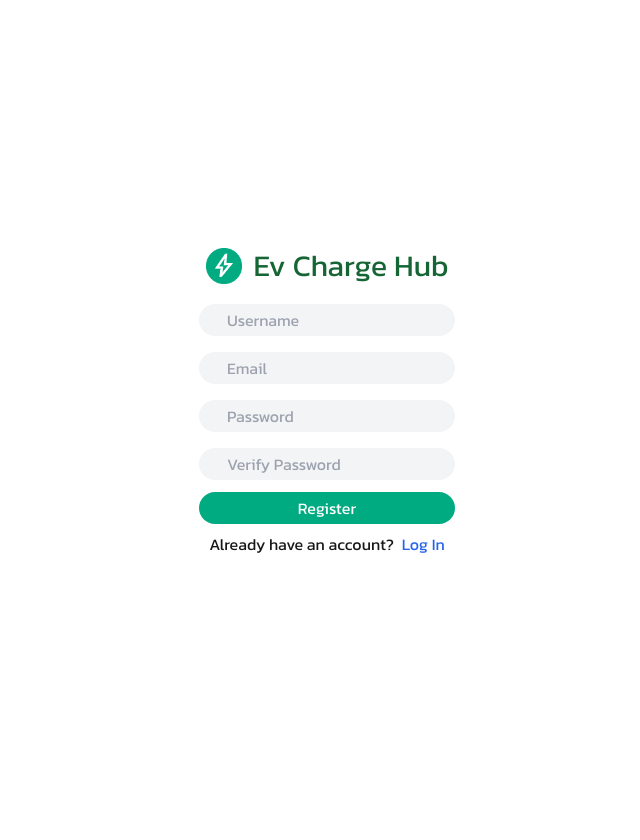
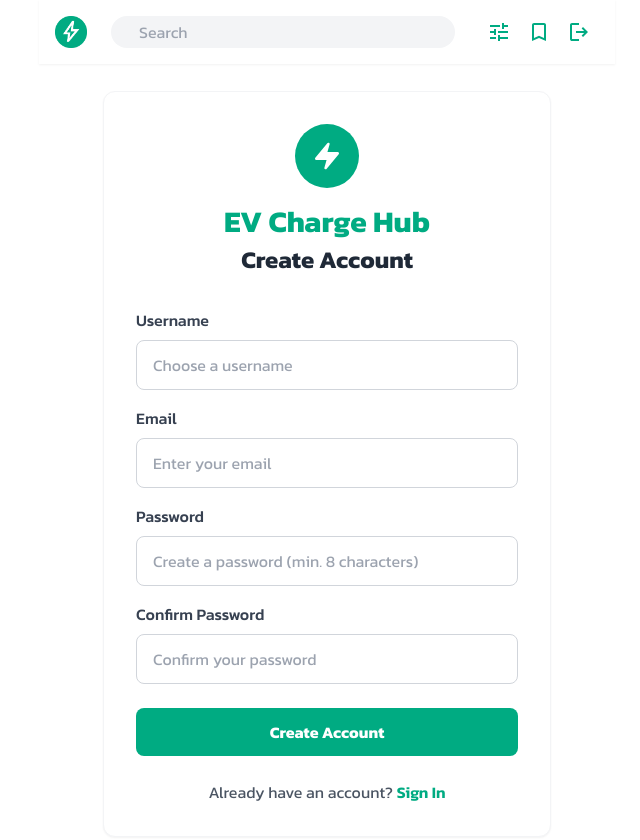
Before and after one commit to Ev-Charge-Hub/frontend, a Next.js app in the folder ev-charge-hub/: page /register in a window 1280 px wide. Shown: the top 840 px of the page, without its empty margins (313-953 px from the left). Before the commit the page ends 800 px from the top, so only its background shows below. Built offline with nearby package versions, Linux system fonts and the light colour scheme; no server answers.

Commit message:
implement login and signup feature

```diff
--- a/ev-charge-hub/src/app/layout.js
+++ b/ev-charge-hub/src/app/layout.js
@@ -3,6 +3,7 @@ import "./globals.css";
 import LayoutProvider from "@/utils/LayoutProvider";
 import { LocationProvider } from "@/utils/UserLocationProvider";
 import { DistanceProvider } from "@/utils/DistanceContext";
+import { AuthProvider } from "@/utils/authContext";
 
 const kanit = Kanit({
   variable: "--font-kanit",
@@ -18,9 +19,13 @@ export const metadata = {
 export default function RootLayout({ children }) {
   return (
     <html lang="en">
+      <head>
+        <meta name="viewport" content="width=device-width, initial-scale=1.0" />
+      </head>
       <body
-        className={`${kanit.variable} antialiased max-w-xl mx-auto`}
+        className={`${kanit.variable} font-sans antialiased w-full max-w-xl mx-auto`}
       >
+        <AuthProvider>
           <LocationProvider>
             <DistanceProvider>
               <LayoutProvider>
@@ -28,6 +33,7 @@ export default function RootLayout({ children }) {
               </LayoutProvider>
             </DistanceProvider>
           </LocationProvider>
+        </AuthProvider>
       </body>
     </html>
   );
--- a/ev-charge-hub/src/app/login/page.js
+++ b/ev-charge-hub/src/app/login/page.js
@@ -1,57 +1,115 @@
 "use client"
-import React, { useState } from 'react'
+import React, { useState, useEffect } from 'react'
 import Link from 'next/link'
 import { loginUser } from '@/services/authService';
 import { useRouter } from 'next/navigation';
+import { setToken, isLoggedIn } from '@/utils/tokenManager';
 
 function Page() {
-
   const [username, setUsername] = useState("");
   const [password, setPassword] = useState("");
   const [error, setError] = useState(null);
-  const [successMessage, setSuccessMessage] = useState(null);
-  const [token, setToken] = useState("");
-  const router = useRouter()
+  const [isLoading, setIsLoading] = useState(false);
+  const router = useRouter();
+
+  useEffect(() => {
+    if (isLoggedIn()) {
+      router.push('/');
+    }
+  }, [router]);
 
   const handleLogin = async (event) => {
     event.preventDefault();
+    setIsLoading(true);
+    setError(null);
+
+    if (!username || !password) {
+      setError("Please fill in all fields");
+      setIsLoading(false);
+      return;
+    }
 
     try {
       const response = await loginUser(username, password);
-      setSuccessMessage(response.message);
-      setError(null);
-      console.log(response.token);
-      setToken(response.token)
-      router.push("/")
+
+      if (response.token) {
+        setToken(response.token);
+        router.push("/");
+      } else {
+        setError("Login successful but no token received");
+      }
     } catch (err) {
-      setError("Failed to log in. Please try again.");
-      setSuccessMessage(null);
+      setError(err.message || "Failed to log in. Please try again.");
+    } finally {
+      setIsLoading(false);
     }
   }
 
   return (
-    <div className='h-screen flex flex-col justify-center items-center'>
-      <form onSubmit={handleLogin} className='text-center'>
-        <div className='flex w-full justify-center my-3'>
-          <img src='logo.png' className='w-9 h-9' alt="Logo" />
-          <div className='text-green-800 text-3xl ml-3'>Ev Charge Hub</div>
+    <div className='min-h-screen flex flex-col justify-center items-center bg-white p-4'>
+      <div className='bg-white p-8 rounded-xl w-full max-w-md shadow-sm border border-gray-100'>
+        <div className='text-center mb-8'>
+          <div className='flex justify-center mb-4'>
+            <div className='w-16 h-16 rounded-full bg-[#00AB82] flex items-center justify-center'>
+              <svg width="32" height="32" viewBox="0 0 24 24" fill="none" xmlns="http://www.w3.org/2000/svg">
+                <path d="M13 3L4 14H13L11 21L20 10H11L13 3Z" fill="white" stroke="white" strokeWidth="2" strokeLinecap="round" strokeLinejoin="round"/>
+              </svg>
+            </div>
+          </div>
+          <h1 className='text-[#00AB82] text-3xl font-bold mb-1'>EV Charge Hub</h1>
+          <h2 className='text-gray-800 text-2xl font-bold'>Sign In</h2>
         </div>
-        <div className='flex flex-col my-1 items-center w-full'>
-          <input placeholder='Username'
-            className='bg-gray-100 w-64 h-8 px-7 rounded-2xl my-2'
-            value={username}
-            onChange={(e) => setUsername(e.target.value)} />
-          <input placeholder='Password' type='password'
-            className='bg-gray-100 w-64 h-8 px-7 rounded-2xl my-2'
-            value={password}
-            onChange={(e) => setPassword(e.target.value)} />
-        </div>
-        <button type="submit" className='bg-custom-green w-64 px-7 py-1 mx-6 rounded-2xl text-white'>Log In</button>
-        <div className='my-2'>
-          Don't have an account yet?
-          <Link href='/register' className='ml-2 text-blue-600'>Register</Link>
-        </div>
-      </form>
+
+        {error && (
+          <div className="bg-red-50 border border-red-200 text-red-700 px-4 py-3 rounded-lg mb-6" role="alert">
+            <span className="block sm:inline">{error}</span>
+          </div>
+        )}
+
+        <form onSubmit={handleLogin}>
+          <div className='mb-4'>
+            <label className="block text-gray-700 font-medium mb-2" htmlFor="username">
+              Username or Email
+            </label>
+            <input
+              id="username"
+              placeholder='Enter your username or email'
+              className='w-full px-4 py-3 rounded-lg border border-gray-300 focus:outline-none focus:ring-2 focus:ring-[#00AB82] text-gray-800'
+              value={username}
+              onChange={(e) => setUsername(e.target.value)}
+            />
+          </div>
+
+          <div className='mb-6'>
+            <label className="block text-gray-700 font-medium mb-2" htmlFor="password">
+              Password
+            </label>
+            <input
+              id="password"
+              placeholder='Enter your password'
+              type='password'
+              className='w-full px-4 py-3 rounded-lg border border-gray-300 focus:outline-none focus:ring-2 focus:ring-[#00AB82] text-gray-800'
+              value={password}
+              onChange={(e) => setPassword(e.target.value)}
+            />
+          </div>
+
+          <button
+            type="submit"
+            disabled={isLoading}
+            className='w-full py-3 rounded-lg text-white font-bold transition duration-200 ease-in-out bg-[#00AB82] hover:bg-[#00956f]'
+          >
+            {isLoading ? 'Signing in...' : 'Sign In'}
+          </button>
+
+          <div className='mt-6 text-center text-gray-600'>
+            Don't have an account yet?{' '}
+            <Link href='/register' className='text-[#00AB82] font-semibold hover:underline'>
+              Register
+            </Link>
+          </div>
+        </form>
+      </div>
     </div>
   )
 }
--- a/ev-charge-hub/src/app/register/page.js
+++ b/ev-charge-hub/src/app/register/page.js
@@ -1,8 +1,9 @@
 "use client"
-import React, { useState } from 'react'
+import React, { useState, useEffect } from 'react'
 import Link from 'next/link'
 import { registerUser } from '@/services/authService';
 import { useRouter } from 'next/navigation';
+import { isLoggedIn } from '@/utils/tokenManager';
 
 function Page() {
     const [username, setUsername] = useState("");
@@ -11,80 +12,152 @@ function Page() {
     const [verifyPassword, setVerifyPassword] = useState("");
     const [role, setRole] = useState("USER");
     const [error, setError] = useState(null);
-    const [successMessage, setSuccessMessage] = useState(null);
+    const [isLoading, setIsLoading] = useState(false);
     const router = useRouter();
+
+    useEffect(() => {
+        if (isLoggedIn()) {
+            router.push('/');
+        }
+    }, [router]);
+
+    const validateEmail = (email) => {
+        const re = /^[^\s@]+@[^\s@]+\.[^\s@]+$/;
+        return re.test(email);
+    };
 
     const handleSubmit = async (event) => {
         event.preventDefault();
+        setIsLoading(true);
+        setError(null);
 
-        // Check if passwords match
+        if (!username || !email || !password || !verifyPassword) {
+            setError("Please fill in all fields");
+            setIsLoading(false);
+            return;
+        }
+
+        if (!validateEmail(email)) {
+            setError("Please enter a valid email address");
+            setIsLoading(false);
+            return;
+        }
+
         if (password !== verifyPassword) {
             setError("Passwords do not match");
-            setSuccessMessage(null);
+            setIsLoading(false);
             return;
         }
 
         if (password.length < 8) {
             setError("Password must be at least 8 characters long");
-            setSuccessMessage(null);
+            setIsLoading(false);
             return;
         }
 
         try {
             const response = await registerUser(username, email, password, role);
-            setSuccessMessage(response.message);
-            setError(null);
-            router.push("/login")
+            router.push("/login");
         } catch (err) {
-            setError("Failed to register. Please try again.");
-            setSuccessMessage(null);
+            setError(err.message || "Failed to register. Please try again.");
+        } finally {
+            setIsLoading(false);
         }
-
     };
 
     return (
-        <div className='h-screen flex flex-col justify-center items-center'>
-            <form className='text-center' onSubmit={handleSubmit}>
-                <div className='flex w-full justify-center my-3'>
-                    <img src='logo.png' className='w-9 h-9' alt="Logo" />
-                    <div className='text-green-800 text-3xl ml-3'>Ev Charge Hub</div>
+        <div className='min-h-screen flex flex-col justify-center items-center bg-white p-4'>
+            <div className='bg-white p-8 rounded-xl w-full max-w-md shadow-sm border border-gray-100'>
+                <div className='text-center mb-8'>
+                    <div className='flex justify-center mb-4'>
+                        <div className='w-16 h-16 rounded-full bg-[#00AB82] flex items-center justify-center'>
+                            <svg width="32" height="32" viewBox="0 0 24 24" fill="none" xmlns="http://www.w3.org/2000/svg">
+                                <path d="M13 3L4 14H13L11 21L20 10H11L13 3Z" fill="white" stroke="white" strokeWidth="2" strokeLinecap="round" strokeLinejoin="round"/>
+                            </svg>
                         </div>
-                <div className='flex flex-col my-1 items-center w-full'>
+                    </div>
+                    <h1 className='text-[#00AB82] text-3xl font-bold mb-1'>EV Charge Hub</h1>
+                    <h2 className='text-gray-800 text-2xl font-bold'>Create Account</h2>
+                </div>
+
+                {error && (
+                    <div className="bg-red-50 border border-red-200 text-red-700 px-4 py-3 rounded-lg mb-6" role="alert">
+                        <span className="block sm:inline">{error}</span>
+                    </div>
+                )}
+
+                <form onSubmit={handleSubmit}>
+                    <div className='mb-4'>
+                        <label className="block text-gray-700 font-medium mb-2" htmlFor="username">
+                            Username
+                        </label>
                         <input
-                        placeholder='Username'
-                        className='bg-gray-100 w-64 h-8 px-7 rounded-2xl my-2'
+                            id="username"
+                            placeholder='Choose a username'
+                            className='w-full px-4 py-3 rounded-lg border border-gray-300 focus:outline-none focus:ring-2 focus:ring-[#00AB82] text-gray-800'
                             onChange={(e) => setUsername(e.target.value)}
                             value={username}
                         />
+                    </div>
+
+                    <div className='mb-4'>
+                        <label className="block text-gray-700 font-medium mb-2" htmlFor="email">
+                            Email
+                        </label>
                         <input
-                        placeholder='Email'
-                        className='bg-gray-100 w-64 h-8 px-7 rounded-2xl my-2'
+                            id="email"
+                            type="email"
+                            placeholder='Enter your email'
+                            className='w-full px-4 py-3 rounded-lg border border-gray-300 focus:outline-none focus:ring-2 focus:ring-[#00AB82] text-gray-800'
                             onChange={(e) => setEmail(e.target.value)}
                             value={email}
                         />
+                    </div>
+
+                    <div className='mb-4'>
+                        <label className="block text-gray-700 font-medium mb-2" htmlFor="password">
+                            Password
+                        </label>
                         <input
-                        placeholder='Password'
+                            id="password"
+                            placeholder='Create a password (min. 8 characters)'
                             type='password'
-                        className='bg-gray-100 w-64 h-8 px-7 rounded-2xl my-2'
+                            className='w-full px-4 py-3 rounded-lg border border-gray-300 focus:outline-none focus:ring-2 focus:ring-[#00AB82] text-gray-800'
                             onChange={(e) => setPassword(e.target.value)}
                             value={password}
                         />
+                    </div>
+
+                    <div className='mb-6'>
+                        <label className="block text-gray-700 font-medium mb-2" htmlFor="verifyPassword">
+                            Confirm Password
+                        </label>
                         <input
-                        placeholder='Verify Password'
+                            id="verifyPassword"
+                            placeholder='Confirm your password'
                             type='password'
-                        className='bg-gray-100 w-64 h-8 px-7 rounded-2xl my-2'
+                            className='w-full px-4 py-3 rounded-lg border border-gray-300 focus:outline-none focus:ring-2 focus:ring-[#00AB82] text-gray-800'
                             onChange={(e) => setVerifyPassword(e.target.value)}
                             value={verifyPassword}
                         />
                     </div>
-                <button type="submit" className='bg-custom-green w-64 px-7 py-1 mx-6 rounded-2xl text-white'>Register</button>
-                {successMessage && <div className="text-green-600">{successMessage}</div>}
-                {error && <div className="text-red-600">{error}</div>}
-                <div className='my-2'>
-                    Already have an account?
-                    <Link href='/login' className='ml-2 text-blue-600'>Log In</Link>
+
+                    <button
+                        type="submit"
+                        disabled={isLoading}
+                        className='w-full py-3 rounded-lg text-white font-bold transition duration-200 ease-in-out bg-[#00AB82] hover:bg-[#00956f]'
+                    >
+                        {isLoading ? 'Creating Account...' : 'Create Account'}
+                    </button>
+
+                    <div className='mt-6 text-center text-gray-600'>
+                        Already have an account?{' '}
+                        <Link href='/login' className='text-[#00AB82] font-semibold hover:underline'>
+                            Sign In
+                        </Link>
                     </div>
                 </form>
+            </div>
         </div>
     )
 }
--- a/ev-charge-hub/src/utils/LayoutProvider.jsx
+++ b/ev-charge-hub/src/utils/LayoutProvider.jsx
@@ -5,7 +5,7 @@ import Header from '@/components/Header';
 
 function LayoutProvider({ children }) {
     const pathName = usePathname();
-    const noLayoutPath = ["/admin", "/login", "/register"];
+    const noLayoutPath = ["/admin"];
     return (
         <>
             {noLayoutPath.includes(pathName) ? (
--- /dev/null
+++ b/ev-charge-hub/src/utils/authContext.js
@@ -0,0 +1,37 @@
+"use client";
+import React, { createContext, useState, useContext, useEffect } from 'react';
+import { setToken, getToken, removeToken } from './tokenManager';
+
+const AuthContext = createContext();
+
+export function AuthProvider({ children }) {
+  const [isAuthenticated, setIsAuthenticated] = useState(false);
+  const [loading, setLoading] = useState(true);
+
+  useEffect(() => {
+    // Check if token exists on initial load
+    const token = getToken();
+    setIsAuthenticated(!!token);
+    setLoading(false);
+  }, []);
+
+  const login = (token) => {
+    setToken(token);
+    setIsAuthenticated(true);
+  };
+
+  const logout = () => {
+    removeToken();
+    setIsAuthenticated(false);
+  };
+
+  return (
+    <AuthContext.Provider value={{ isAuthenticated, login, logout, loading }}>
+      {children}
+    </AuthContext.Provider>
+  );
+}
+
+export function useAuth() {
+  return useContext(AuthContext);
+}
--- /dev/null
+++ b/ev-charge-hub/src/utils/tokenManager.js
@@ -0,0 +1,26 @@
+// Store token in localStorage for persistence
+export const setToken = (token) => {
+  if (typeof window !== 'undefined') {
+    localStorage.setItem('auth_token', token);
+  }
+};
+
+// Get token from localStorage
+export const getToken = () => {
+  if (typeof window !== 'undefined') {
+    return localStorage.getItem('auth_token');
+  }
+  return null;
+};
+
+// Remove token from localStorage (for logout)
+export const removeToken = () => {
+  if (typeof window !== 'undefined') {
+    localStorage.removeItem('auth_token');
+  }
+};
+
+// Check if user is logged in
+export const isLoggedIn = () => {
+  return getToken() !== null;
+};
```
Also changed, not shown: ev-charge-hub/src/components/ProtectedRoute.jsx (added, +16 -0 lines), ev-charge-hub/src/services/authService.js (+9 -3 lines), ev-charge-hub/src/utils/apiClient.js (added, +42 -0 lines). Lines whose indentation alone changed are shown as unchanged.
